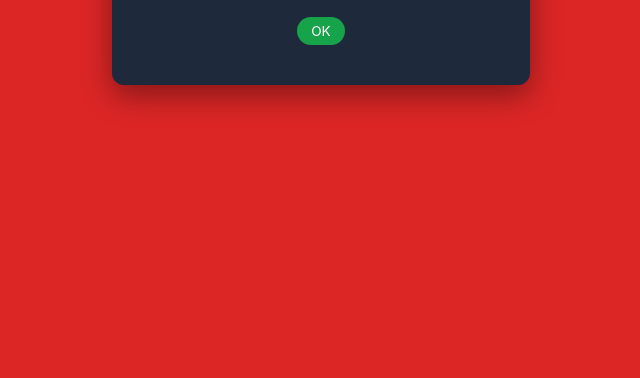
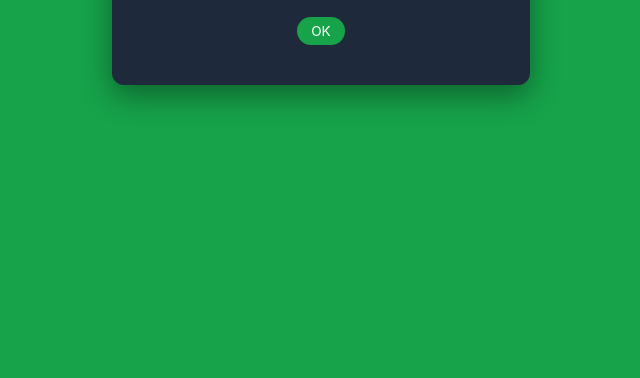
Before and after one commit to monthawit/test-portainer-01, a plain HTML site: page index.html in a window 1280 px wide. Shown: the part 422-800 px from the top of the page, without its empty margins (319-959 px from the left). Drawn offline with Linux system fonts and the light colour scheme.

Commit message:
Change background color to green
Co-Authored-By: Claude Sonnet 5 <noreply@anthropic.com>

```diff
--- a/index.html
+++ b/index.html
@@ -8,7 +8,7 @@
   body {
     margin: 0;
     font-family: -apple-system, BlinkMacSystemFont, "Segoe UI", Roboto, sans-serif;
-    background: #dc2626;
+    background: #16a34a;
     color: #e2e8f0;
     display: flex;
     align-items: center;
```
